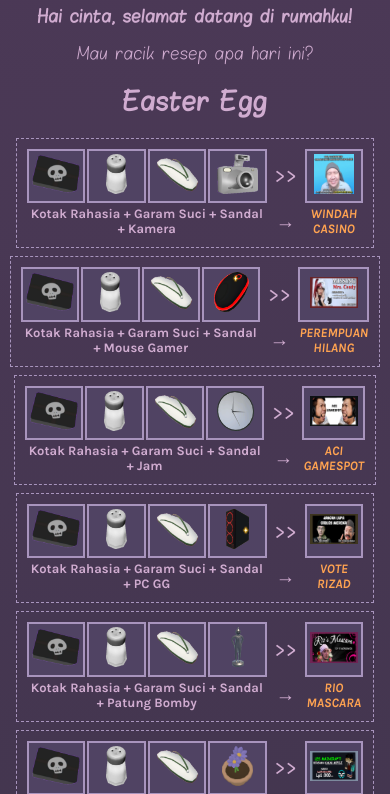
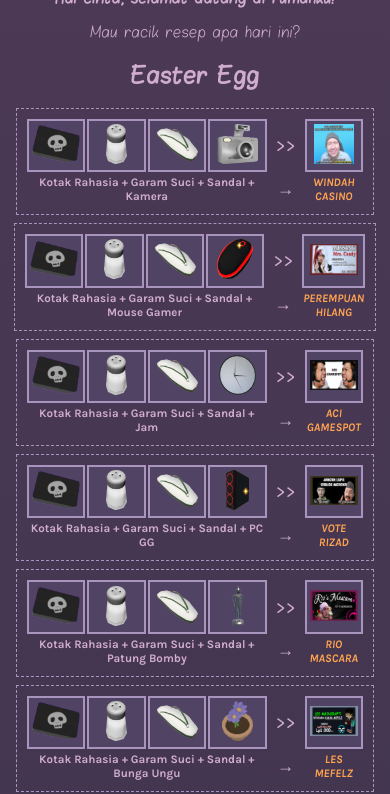
Before and after one commit to estehbunny/warnet-life-racikan-penyihir-gatsby, a Gatsby site: page / in a window 390 px wide. Shown: the part 133-927 px from the top of the page. Built offline with nearby package versions, Linux system fonts and the light colour scheme; Gatsby itself is replaced by a stand-in of ours.

Commit message:
Minor CSS layout fixs

```diff
--- a/src/assets/css/racikan.scss
+++ b/src/assets/css/racikan.scss
@@ -124,9 +124,9 @@ footer {
 
 @media screen and (max-width: 599px) {
   .craft {
-    padding: 0.25rem;
-    width: 4rem;
-    min-width: 2rem;
+    padding: 0.25em;
+    width: 4em;
+    min-width: 2em;
     border-width: 2px;
 
     >img {
@@ -159,7 +159,7 @@ footer {
 
 @media screen and (max-width: 449px) {
   body {
-    font-size: 90%;
+    font-size: .8rem;
   }
 
   .craft {
@@ -185,7 +185,7 @@ footer {
 @media screen and (max-width: 359px) {
   .craft>img {
     max-width: 10vmin;
-    max-height: 2rem;
+    max-height: 2em;
   }
 
   body {
--- a/src/components/base-recipe-component.js
+++ b/src/components/base-recipe-component.js
@@ -30,7 +30,7 @@ class ItemCard extends React.Component {
   render() {
     const itemCategory = this.item.category
     return (
-      <td className={`craft center ${itemCategory}`}>
+      <td className={`craft center ${itemCategory || ''}`}>
         <img
           src={`./item/${this.item.path}.png`}
           alt={this.item.description}
@@ -83,4 +83,4 @@ class RecipeCard extends React.Component {
   }
 }
 
-export {RecipeCategory, RecipeCard, ItemCard};
+export {RecipeCategory, RecipeCard, ItemCard}
```
